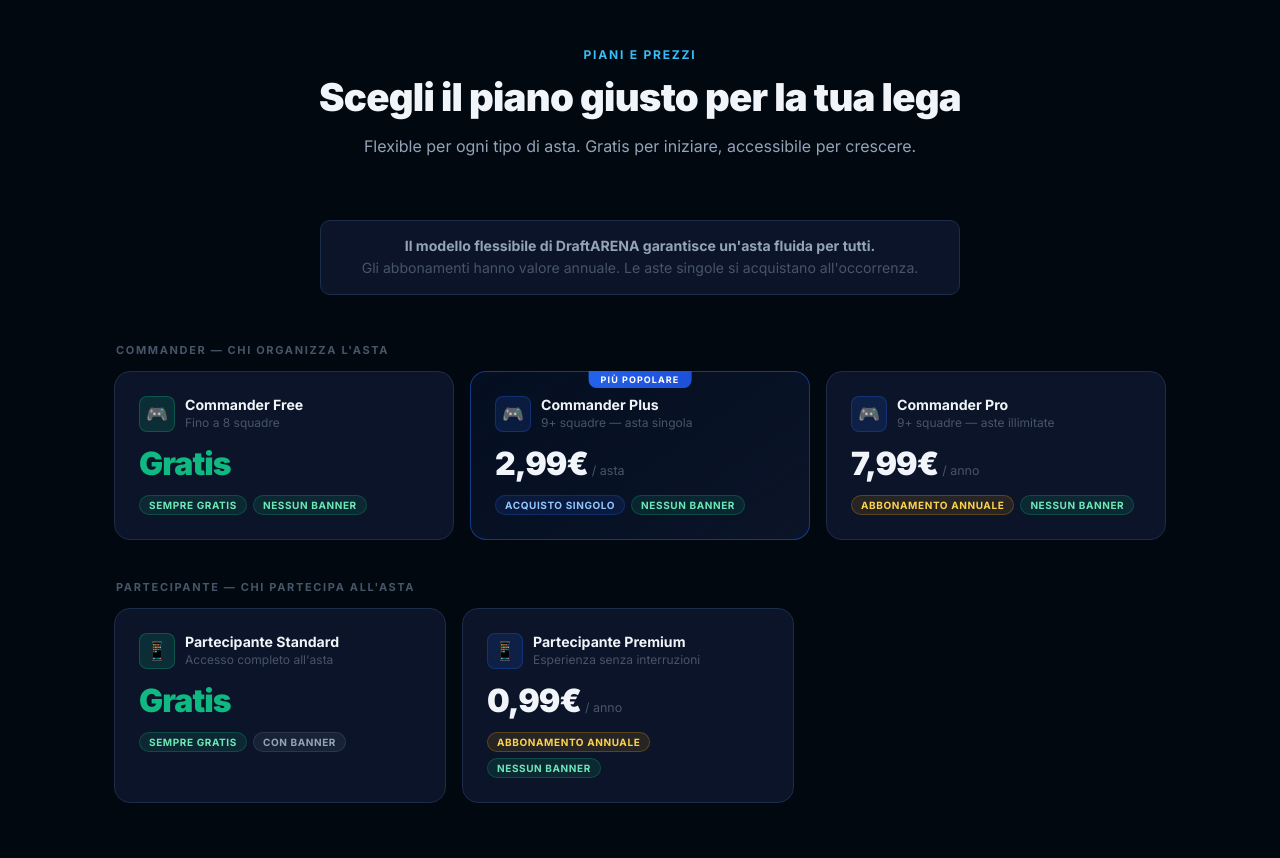
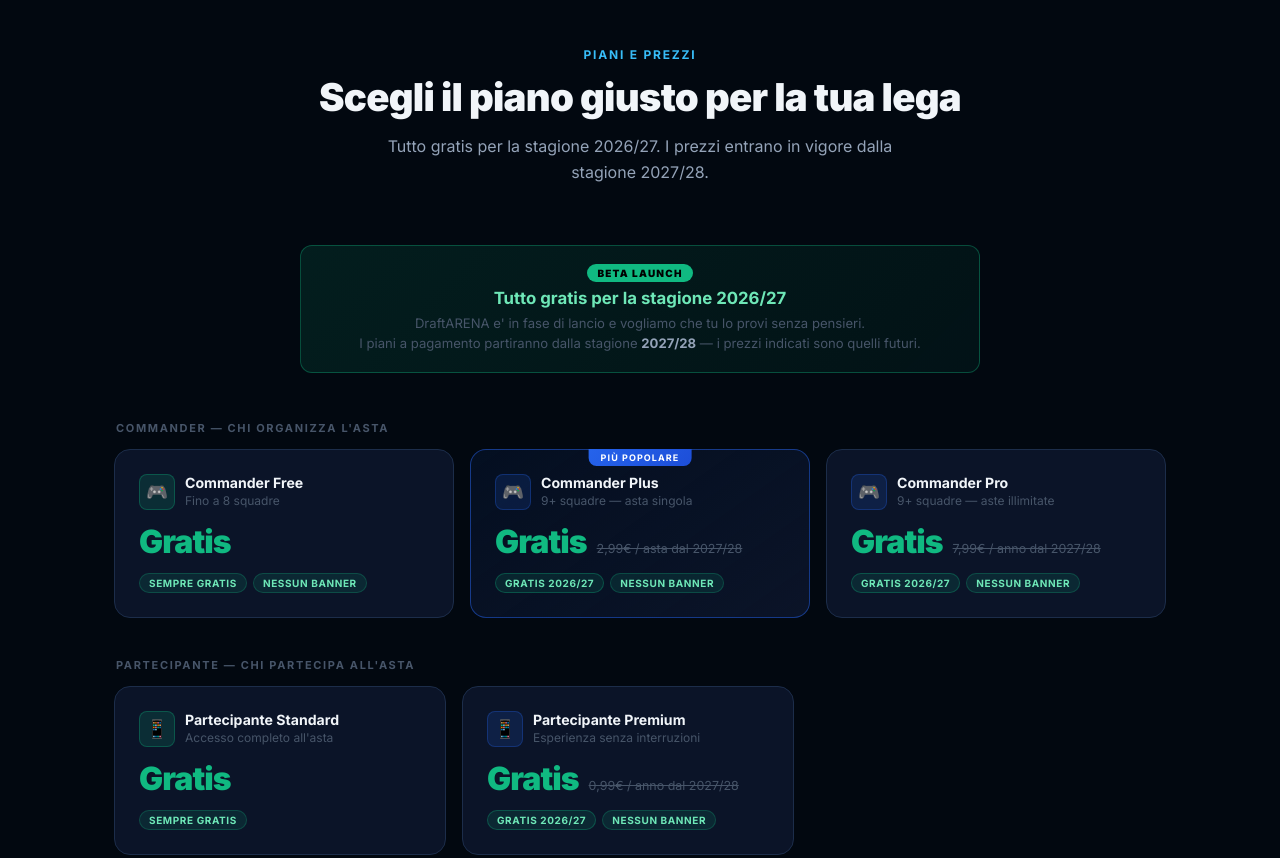
Before and after one commit to EdwardTMS/draftarena, a website: page src/public/index.html in a window 1280 px wide. Shown: the part 3400-4258 px from the top of the page. Drawn offline with nearby package versions, Linux system fonts and the light colour scheme; no server answers.

Commit message:
Add beta banner for free season promotion
Added a beta banner to inform users about free access for the 2026/27 season and future pricing starting from the 2027/28 season.

```diff
--- a/src/public/index.html
+++ b/src/public/index.html
@@ -295,6 +295,27 @@
 
     /* ── PRICING ── */
     .pricing-section { padding: 0 24px 96px; max-width: 1100px; margin: 0 auto; }
+
+    .beta-banner {
+      display: flex; align-items: center; gap: 14px; justify-content: center;
+      background: linear-gradient(135deg, rgba(16,185,129,0.12), rgba(16,185,129,0.06));
+      border: 1px solid rgba(16,185,129,0.35);
+      border-radius: 12px; padding: 18px 24px; margin-bottom: 48px;
+      max-width: 680px; margin-left: auto; margin-right: auto;
+      text-align: center; flex-direction: column; gap: 6px;
+    }
+    .beta-banner .beta-badge {
+      display: inline-block; background: #10b981; color: #000;
+      font-size: 10px; font-weight: 800; letter-spacing: 0.12em;
+      text-transform: uppercase; padding: 3px 10px; border-radius: 20px;
+    }
+    .beta-banner .beta-title {
+      font-size: 1.05rem; font-weight: 700; color: #6ee7b7;
+    }
+    .beta-banner .beta-sub {
+      font-size: 0.82rem; color: var(--text-muted); line-height: 1.5;
+    }
+
     .pricing-note {
       text-align: center; font-size: 0.88rem; color: var(--text-muted);
       margin-bottom: 48px; line-height: 1.6;
@@ -302,6 +323,12 @@
       border-radius: 10px; padding: 14px 20px; max-width: 640px; margin-left: auto; margin-right: auto;
     }
     .pricing-note strong { color: var(--text-secondary); }
+
+    .price-future {
+      font-size: 0.78rem; color: var(--text-muted);
+      text-decoration: line-through; margin-left: 6px; vertical-align: middle;
+    }
+    .tag-beta { background: rgba(16,185,129,0.12); color: #6ee7b7; border: 1px solid rgba(16,185,129,0.3); }
 
     .pricing-group-label {
       font-size: 11px; font-weight: 700; letter-spacing: 0.15em;
@@ -710,11 +737,12 @@
   <div class="pricing-section" id="prezzi">
     <div class="section-label" style="text-align:center; margin-bottom:12px;">Piani e Prezzi</div>
     <h2 class="section-title">Scegli il piano giusto per la tua lega</h2>
-    <p class="section-sub">Flexible per ogni tipo di asta. Gratis per iniziare, accessibile per crescere.</p>
+    <p class="section-sub">Tutto gratis per la stagione 2026/27. I prezzi entrano in vigore dalla stagione 2027/28.</p>
 
-    <div class="pricing-note">
-      <strong>Il modello flessibile di DraftARENA garantisce un'asta fluida per tutti.</strong><br>
-      Gli abbonamenti hanno valore annuale. Le aste singole si acquistano all'occorrenza.
+    <div class="beta-banner">
+      <span class="beta-badge">Beta Launch</span>
+      <div class="beta-title">Tutto gratis per la stagione 2026/27</div>
+      <div class="beta-sub">DraftARENA e' in fase di lancio e vogliamo che tu lo provi senza pensieri.<br>I piani a pagamento partiranno dalla stagione <strong style="color:var(--text-secondary)">2027/28</strong> — i prezzi indicati sono quelli futuri.</div>
     </div>
 
     <div class="pricing-group">
@@ -747,11 +775,11 @@
             </div>
           </div>
           <div class="price-amount">
-            <span class="price-value">2,99€</span>
-            <span class="price-period">/ asta</span>
+            <span class="price-value free">Gratis</span>
+            <span class="price-future">2,99€ / asta dal 2027/28</span>
           </div>
           <div class="price-tags">
-            <span class="price-tag tag-once">Acquisto singolo</span>
+            <span class="price-tag tag-beta">Gratis 2026/27</span>
             <span class="price-tag tag-nobanner">Nessun banner</span>
           </div>
         </div>
@@ -765,11 +793,11 @@
             </div>
           </div>
           <div class="price-amount">
-            <span class="price-value">7,99€</span>
-            <span class="price-period">/ anno</span>
+            <span class="price-value free">Gratis</span>
+            <span class="price-future">7,99€ / anno dal 2027/28</span>
           </div>
           <div class="price-tags">
-            <span class="price-tag tag-annual">Abbonamento annuale</span>
+            <span class="price-tag tag-beta">Gratis 2026/27</span>
             <span class="price-tag tag-nobanner">Nessun banner</span>
           </div>
         </div>
@@ -794,7 +822,6 @@
           </div>
           <div class="price-tags">
             <span class="price-tag tag-free">Sempre gratis</span>
-            <span class="price-tag tag-banner">Con banner</span>
           </div>
         </div>
 
@@ -807,11 +834,11 @@
             </div>
           </div>
           <div class="price-amount">
-            <span class="price-value">0,99€</span>
-            <span class="price-period">/ anno</span>
+            <span class="price-value free">Gratis</span>
+            <span class="price-future">0,99€ / anno dal 2027/28</span>
           </div>
           <div class="price-tags">
-            <span class="price-tag tag-annual">Abbonamento annuale</span>
+            <span class="price-tag tag-beta">Gratis 2026/27</span>
             <span class="price-tag tag-nobanner">Nessun banner</span>
           </div>
         </div>
```
